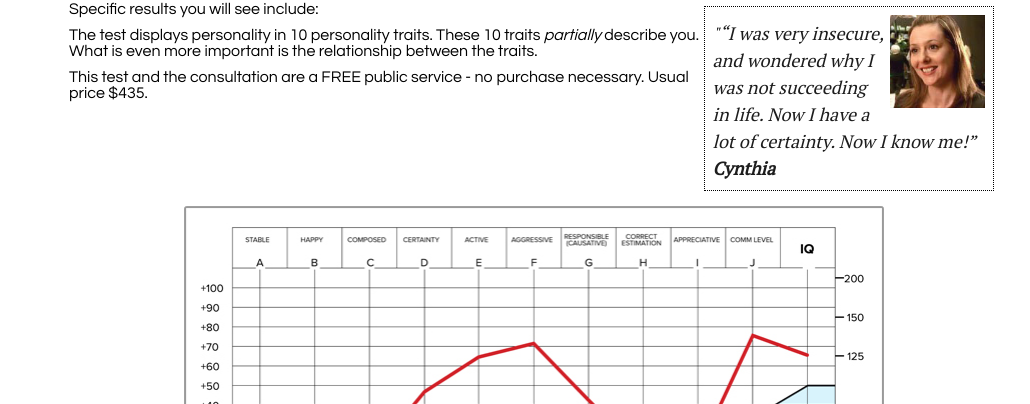
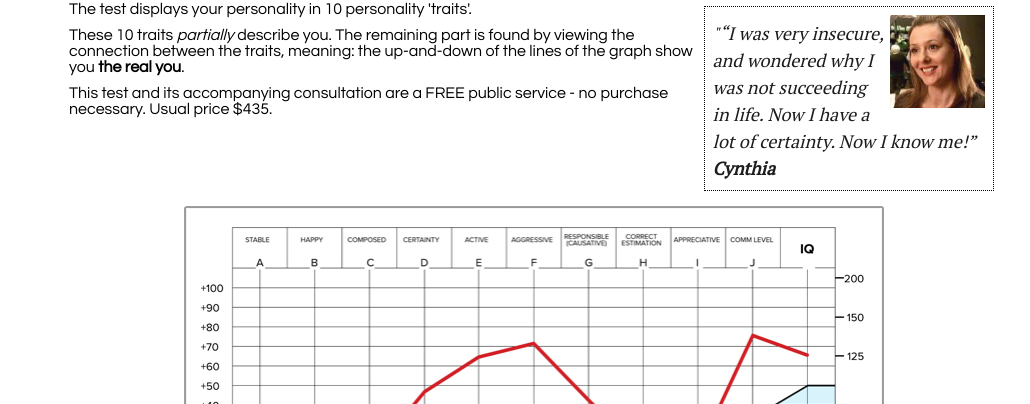
Before and after one commit to qualifiedleads/oxford, a website: page splitB.html in a window 1280 px wide. Shown: the part 696-1100 px from the top of the page, without its empty margins (106-1136 px from the left). Drawn offline with Linux system fonts and the light colour scheme.

Commit message:
text edits

```diff
--- a/splitB.html
+++ b/splitB.html
@@ -175,24 +175,24 @@
 					<h4 class="title">Cynthia</h4>
                 </div>
                 <p>
-                    Specific results you will see include:
+                    The test displays your personality in 10 personality 'traits'.
 
                 </p>
                 <p>
-                  The test displays personality in 10 personality traits. These 10 traits <i>partially</i> describe you. What is even more important is the relationship between the traits.
+                  These 10 traits <i>partially</i> describe you. The remaining part is found by viewing the connection between the traits, meaning: the up-and-down of the lines of the graph show you <b>the real you</b>.
                 </p>
                 <p>
-                    This test and the consultation are a FREE public service - no purchase necessary. Usual price $435.
+                    This test and its accompanying consultation are a FREE public service - no purchase necessary. Usual price $435.
                 </p>
                 <div class="oca-graph-block">
                     <div class="oca-graph" style="float:none;width:100%;max-width:100% !important"><img src="images/graph-oca03_en.jpg" /></div>
                     <div class="oca-note" style="width:auto!important;height:auto!important;float:none;">
                         <div class="text font-blue" style="width:auto!important;max-width:100%;height:auto!important;float:none;text-align:center;">
                             “The Oxford test shows a “package” of attitudes, behavioral patterns and emotional
-responses to environmental situations. It can also be called a “reactivity” analysis, as it
-shows HOW the person will react in and against her environment, under specific
-circumstances – such as: stress or high pressure in life, decision-making process, painful
-experiences, conflicts, relationships, etc.”
+							responses to environmental situations. It can also be called a “reactivity” analysis, as it
+							shows HOW the person will react in and against her environment, under specific
+							circumstances – such as: stress or high pressure in life, decision-making process, painful
+							experiences, conflicts, relationships, etc.”
                         </div>
                     </div>
                 </div>
```
